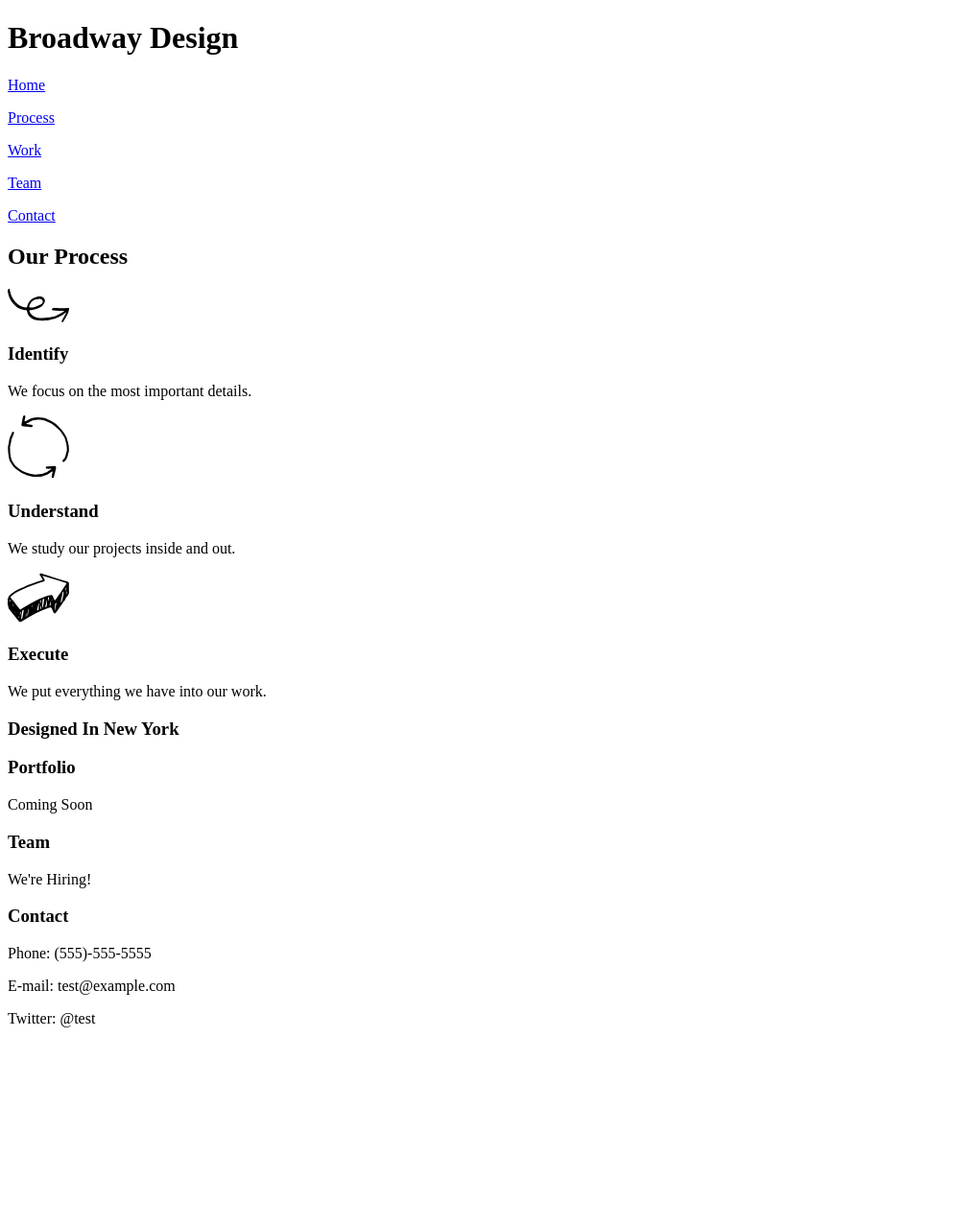
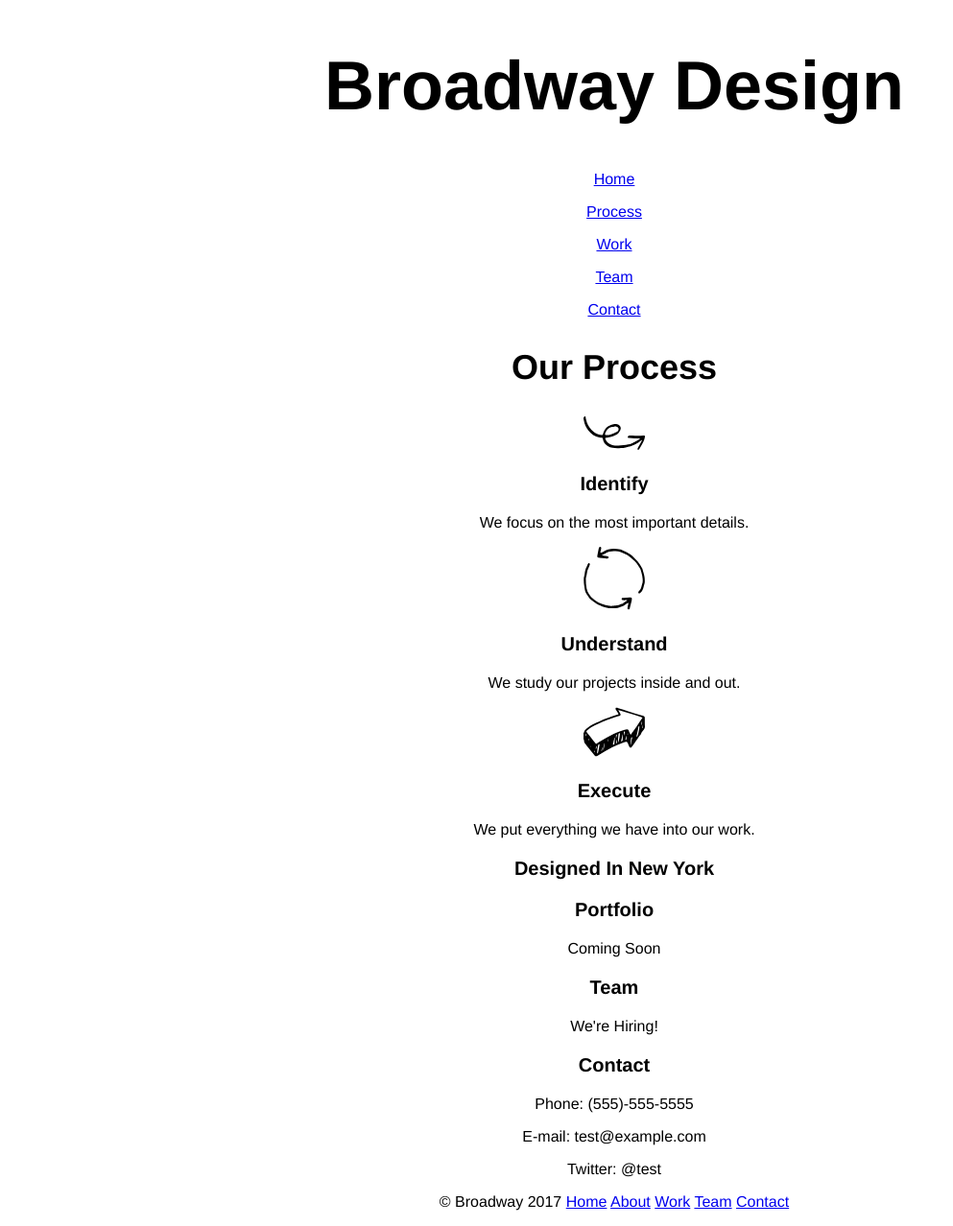
Before and after one commit to anthonyshadow/Broadway, a plain HTML site: page index.html in a window 1280 px wide. Shown: the whole page at 96% size, without its empty margins (0-993 px from the left). Before the commit the page ends 1087 px from the top, so only its background shows below. Drawn offline with Linux system fonts and the light colour scheme.

Commit message:
final upload

```diff
--- a/index.html
+++ b/index.html
@@ -6,50 +6,68 @@
     <title>Broadway</title>
   </head>
   <body>
-    <div id="home"><h1>Broadway Design</h1></div>
-    <p>
-      <a class="cta" href="#home">Home</a>
-    </p>
-    <p>
-      <a class="cta" href="#process">Process</a>
-    </p>
-    <p>
-      <a class="cta" href="#work">Work</a>
-    </p>
-    <p>
-      <a class="cta" href="#team">Team</a>
-    </p>
-    <p>
-      <a class="cta" href="#contact">Contact</a>
-    </p>
+    <div class="hero">
+        <h1 id="home">Broadway Design</h1>
+        <p><a class="btn-nav" href="#home">Home</a></p>
+        <p><a class="btn-nav" href="#process">Process</a></p>
+        <p><a class="btn-nav" href="#work">Work</a></p>
+        <p><a class="btn-nav" href="#team">Team</a></p>
+        <p><a class="btn-nav" href="#contact">Contact</a></p>
+    </div>
 
-    <div id="process"><h2>Our Process</h2></div>
-
+    <div class="supporting" id="process">
+      <h2>Our Process</h2>
+      <div class="supporting-item">
         <img src="./resources/photos/identify.svg">
         <h3>Identify</h3>
         <p>We focus on the most important details.</p>
-
+      </div>
+      <div class="supporting-item">
         <img src="resources/photos/understand.svg">
         <h3>Understand</h3>
         <p>We study our projects inside and out.</p>
-
+      </div>
+      <div class="supporting-item">
         <img src="./resources/photos/execute.svg">
         <h3>Execute</h3>
         <p>We put everything we have into our work.</p>
 
-    <h3 class="ny">Designed In New York</h3>
+    <div class="hero">
+      <h3>Designed In New York</h3>
+    </div>
 
-    <div id="work"><h3>Portfolio</h3></div>
+    <div id="work" class="supporting">
+      <div class="supporting-item">
+        <h3>Portfolio</h3></div>
         <p>Coming Soon</P>
+      </div>
 
-    <div id="team"><h3>Team</h3></div>
+    <div id="team" class="supporting">
+      <div class="supporting-item">
+        <h3>Team</h3>
         <p>We're Hiring!</p>
+      </div>
+    </div>
 
-    <div id="contact"><h3>Contact</h3></div>
+    <div id="contact" class="supporting">
+      <div class="supporting-item">
+        <h3>Contact</h3>
         <p>Phone: (555)-555-5555</p>
         <p>E-mail: test@example.com</p>
         <p>Twitter: @test</p>
+      </div>
+    </div>
+
+    <div class="footer">
+  <p>
+    &copy; Broadway 2017
+    <a class="btn-nav" href="#">Home</a>
+    <a class="btn-nav" href="#about">About</a>
+    <a class="btn-nav" href="#work">Work</a>
+    <a class="btn-nav" href="#team">Team</a>
+    <a class="btn-nav" href="#contact">Contact</a>
+  </p>
+</div>
 
   </body>
-  </body>
 </html>
--- a/resources/css/style.css
+++ b/resources/css/style.css
@@ -0,0 +1,22 @@
+body{
+  font-family: Helvetica;
+  text-align: center;
+  }
+h1{
+  font-size: 72px;
+  font-weight: bold;
+}
+h2{
+  font-weight: bold;
+  font-size: 36px;
+}
+h3{
+  font-weight: bold;
+  font-size: 20px;
+}
+.cta{
+  color: white;
+}
+.top{
+  background-image: url("https://s3.amazonaws.com/codecademy-content/programs/freelance-one/broadway/images/the-flatiron-building.png");
+}
```
Lines whose indentation alone changed are shown as unchanged.
